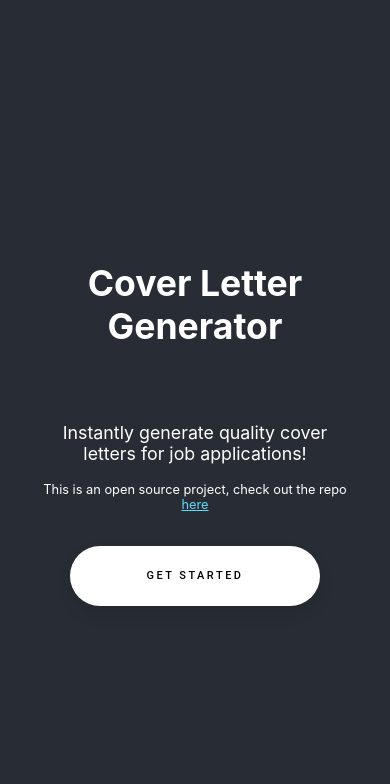
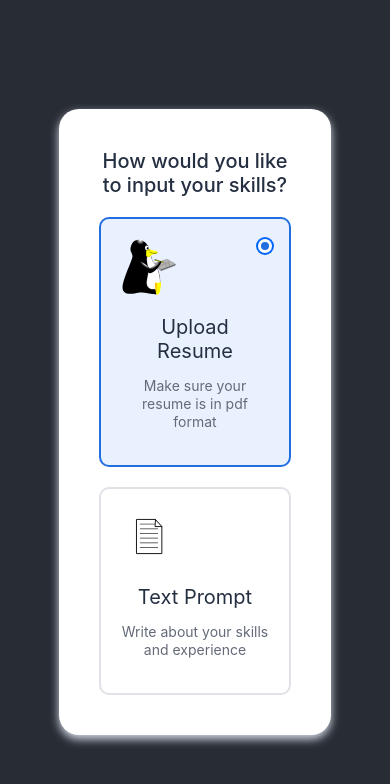
Before and after one commit to yinyang1017/instant-cover-letter, a React (Create React App) app in the folder react/: page /your-skills in a window 390 px wide. Before the commit this address led to /get-started. Shown: the top 784 px of the page. Built offline with nearby package versions, Linux system fonts and the light colour scheme; the HTML template or start-up script is replaced by a standard one.

Commit message:
stopping point, svg error

```diff
--- a/react/src/App.tsx
+++ b/react/src/App.tsx
@@ -9,6 +9,7 @@ import GeneratePage from "./components/GeneratePage";
 import ResultPage from "./components/ResultPage";
 import SplashPage from "./components/SplashPage";
 import PdfUpload from "./components/PdfUpload";
+import PromptSelect from "./components/PromptSelect";
 
 function App() {
   return (
@@ -17,6 +18,7 @@ function App() {
       <Router>
         <Routes>
           <Route path="/get-started" element={<SplashPage/>} />
+          <Route path="/your-skills" element={<PromptSelect/>} />
           <Route path="/generate" element={<GeneratePage/>} />
           <Route path="/result" element={<ResultPage/>} />
           <Route path="/pdf" element={<PdfUpload/>} />
--- /dev/null
+++ b/react/src/components/PromptSelect.tsx
@@ -0,0 +1,38 @@
+import react from 'react';
+import './promptSelect.css';
+import promptImg from '../images/promptImg.svg';
+import resumeImg from '../images/resumeImg.svg';
+
+const PromptSelect = (props: any) => {
+    return (
+        <div className="container">
+        <div className="plans">
+            <div className="title">How would you like to input your skills?</div>
+            <label className="plan basic-plan" htmlFor="basic">
+            <input checked type="radio" name="plan" id="basic" />
+            <div className="plan-content">
+                <img loading="lazy" src={promptImg} alt="" />
+                <div className="plan-details">
+                <span>Upload Resume</span>
+                <p>Make sure your resume is in pdf format</p>
+                </div>
+            </div>
+            </label>
+
+            <label className="plan complete-plan" htmlFor="complete">
+            <input type="radio" id="complete" name="plan" />
+            <div className="plan-content">
+                <img loading="lazy" src={resumeImg} alt="" />
+                <div className="plan-details">
+                <span>Text Prompt</span>
+                <p>Write about your skills and experience</p>
+                </div>
+            </div>
+            </label>
+        </div>
+        </div>
+    );
+
+}
+
+export default PromptSelect;
--- a/react/src/components/SplashPage.tsx
+++ b/react/src/components/SplashPage.tsx
@@ -14,7 +14,7 @@ const SplashPage = () => {
             <br/>
 
 
-            <button className="button accept-btn" onClick={() => navigate("/generate")}>
+            <button className="button accept-btn" onClick={() => navigate("/your-skills")}>
                 Get started
             </button>
         </div>
--- /dev/null
+++ b/react/src/components/promptSelect.css
@@ -0,0 +1,220 @@
+@import url("https://fonts.googleapis.com/css2?family=Roboto:wght@300;400;500&display=swap");
+
+/* * {
+  margin: 0;
+  padding: 0;
+} */
+
+/* body {
+  background: #ecf2fe;
+  height: 100vh;
+  display: -webkit-box;
+  display: -ms-flexbox;
+  display: flex;
+  -webkit-box-orient: vertical;
+  -webkit-box-direction: normal;
+  -ms-flex-direction: column;
+  flex-direction: column;
+  -webkit-box-pack: center;
+  -ms-flex-pack: center;
+  justify-content: center;
+  -webkit-box-align: center;
+  -ms-flex-align: center;
+  align-items: center;
+  font-family: "Roboto", sans-serif;
+} */
+
+.plans {
+  display: -webkit-box;
+  display: -ms-flexbox;
+  display: flex;
+  -webkit-box-pack: justify;
+  -ms-flex-pack: justify;
+  justify-content: space-between;
+
+  max-width: 970px;
+  padding: 85px 50px;
+  -webkit-box-sizing: border-box;
+  box-sizing: border-box;
+  background: #fff;
+  border-radius: 20px;
+  -webkit-box-shadow: 0px 8px 10px 0px #d8dfeb;
+  box-shadow: 0px 4px 10px 0px #d8dfeb;
+  -webkit-box-align: center;
+  -ms-flex-align: center;
+  align-items: center;
+  -ms-flex-wrap: wrap;
+  flex-wrap: wrap;
+}
+
+.plans .plan input[type="radio"] {
+  position: absolute;
+  opacity: 0;
+}
+
+.plans .plan {
+  cursor: pointer;
+  width: 48.5%;
+}
+
+.plans .plan .plan-content {
+  display: -webkit-box;
+  display: -ms-flexbox;
+  display: flex;
+  padding: 30px;
+  -webkit-box-sizing: border-box;
+  box-sizing: border-box;
+  border: 2px solid #e1e2e7;
+  border-radius: 10px;
+  -webkit-transition: -webkit-box-shadow 0.4s;
+  transition: -webkit-box-shadow 0.4s;
+  -o-transition: box-shadow 0.4s;
+  transition: box-shadow 0.4s;
+  transition: box-shadow 0.4s, -webkit-box-shadow 0.4s;
+  position: relative;
+}
+
+.plans .plan .plan-content img {
+  margin-right: 30px;
+  height: 72px;
+}
+
+.plans .plan .plan-details span {
+  margin-bottom: 10px;
+  display: block;
+  font-size: 20px;
+  line-height: 24px;
+  color: #252f42;
+}
+
+.container .title {
+  font-size: 20px;
+  font-weight: 500;
+  -ms-flex-preferred-size: 100%;
+  flex-basis: 100%;
+  color: #252f42;
+  margin-bottom: 20px;
+}
+
+.plans .plan .plan-details p {
+  color: #646a79;
+  font-size: 14px;
+  line-height: 18px;
+}
+
+.plans .plan .plan-content:hover {
+  -webkit-box-shadow: 0px 3px 5px 0px #e8e8e8;
+  box-shadow: 0px 3px 5px 0px #e8e8e8;
+}
+
+.plans .plan input[type="radio"]:checked + .plan-content:after {
+  content: "";
+  position: absolute;
+  height: 8px;
+  width: 8px;
+  background: #216fe0;
+  right: 20px;
+  top: 20px;
+  border-radius: 100%;
+  border: 3px solid #fff;
+  -webkit-box-shadow: 0px 0px 0px 2px #0066ff;
+  box-shadow: 0px 0px 0px 2px #0066ff;
+}
+
+.plans .plan input[type="radio"]:checked + .plan-content {
+  border: 2px solid #216ee0;
+  background: #eaf1fe;
+  -webkit-transition: ease-in 0.3s;
+  -o-transition: ease-in 0.3s;
+  transition: ease-in 0.3s;
+}
+
+@media screen and (max-width: 991px) {
+  .plans {
+    margin: 0 20px;
+    -webkit-box-orient: vertical;
+    -webkit-box-direction: normal;
+    -ms-flex-direction: column;
+    flex-direction: column;
+    -webkit-box-align: start;
+    -ms-flex-align: start;
+    align-items: flex-start;
+    padding: 40px;
+  }
+
+  .plans .plan {
+    width: 100%;
+  }
+
+  .plan.complete-plan {
+    margin-top: 20px;
+  }
+
+  .plans .plan .plan-content .plan-details {
+    width: 70%;
+    display: inline-block;
+  }
+
+  .plans .plan input[type="radio"]:checked + .plan-content:after {
+    top: 45%;
+    -webkit-transform: translate(-50%);
+    -ms-transform: translate(-50%);
+    transform: translate(-50%);
+  }
+}
+
+@media screen and (max-width: 767px) {
+  .plans .plan .plan-content .plan-details {
+    width: 60%;
+    display: inline-block;
+  }
+}
+
+@media screen and (max-width: 540px) {
+  .plans .plan .plan-content img {
+    margin-bottom: 20px;
+    height: 56px;
+    -webkit-transition: height 0.4s;
+    -o-transition: height 0.4s;
+    transition: height 0.4s;
+  }
+
+  .plans .plan input[type="radio"]:checked + .plan-content:after {
+    top: 20px;
+    right: 10px;
+  }
+
+  .plans .plan .plan-content .plan-details {
+    width: 100%;
+  }
+
+  .plans .plan .plan-content {
+    padding: 20px;
+    -webkit-box-orient: vertical;
+    -webkit-box-direction: normal;
+    -ms-flex-direction: column;
+    flex-direction: column;
+    -webkit-box-align: baseline;
+    -ms-flex-align: baseline;
+    align-items: baseline;
+  }
+}
+
+/* inspiration */
+.inspiration {
+  font-size: 12px;
+  margin-top: 50px;
+  position: absolute;
+  bottom: 10px;
+  font-weight: 300;
+}
+
+.inspiration a {
+  color: #666;
+}
+@media screen and (max-width: 767px) {
+  /* inspiration */
+  .inspiration {
+    display: none;
+  }
+}
```
Also changed, not shown: react/src/images/promptImg.svg (added), react/src/images/resumeImg.svg (added).
